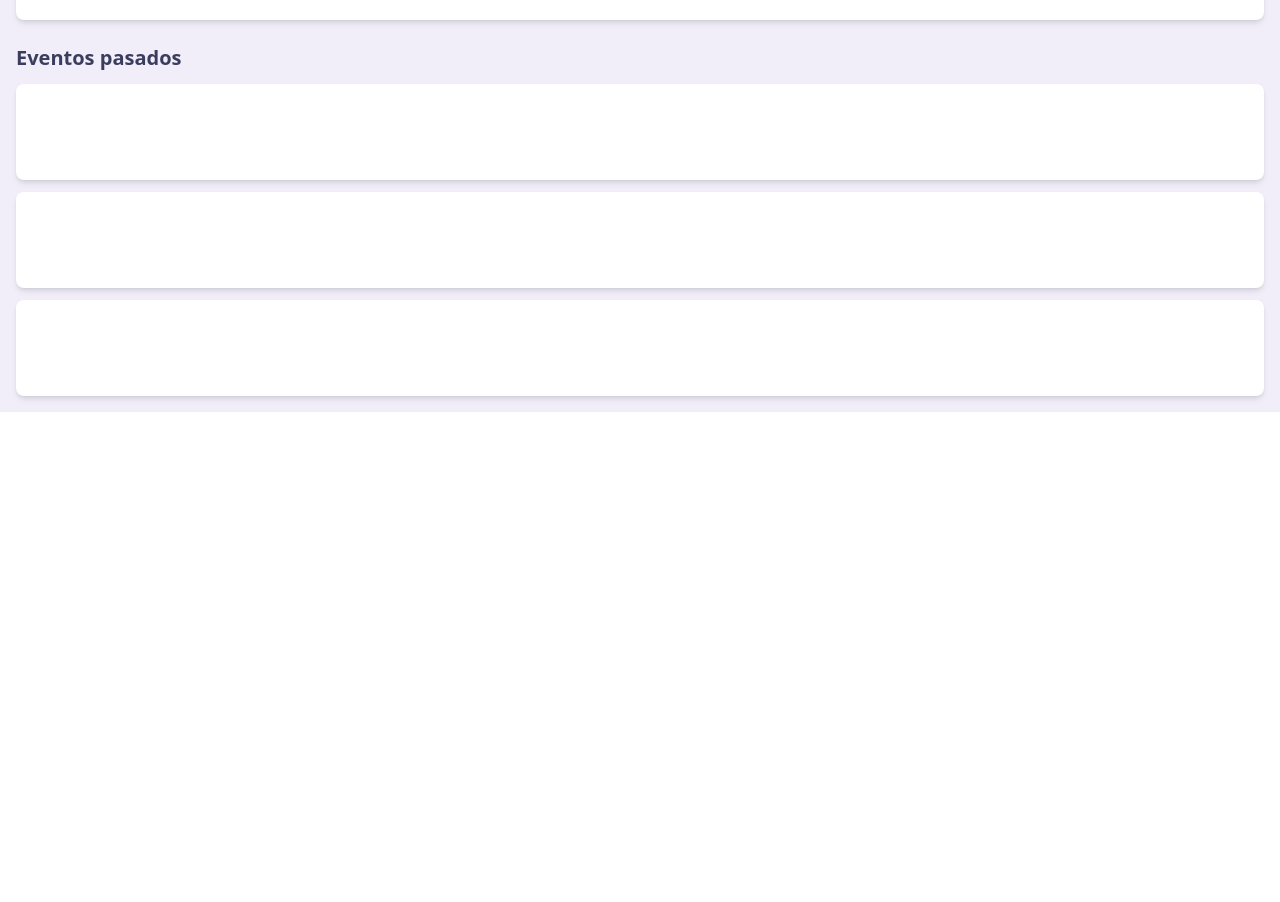
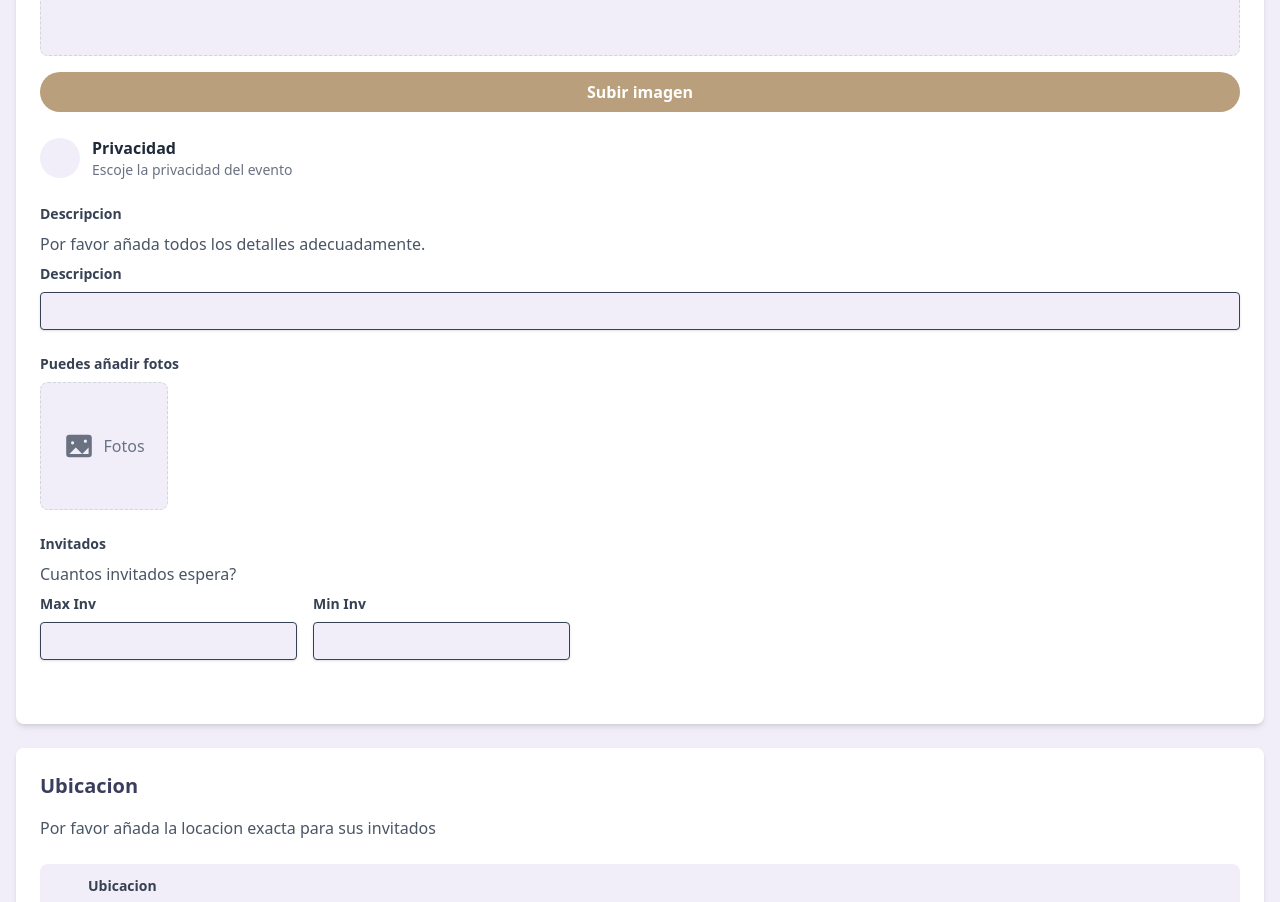
Before and after one commit to GreikRodriguez/Cord, a React (Vite) app: page / in a window 1280 px wide. Shown: the part 500-1402 px from the top of the page. Before the commit the page ends 912 px from the top, so only its background shows below. Built offline with nearby package versions, Linux system fonts and the light colour scheme.

Commit message:
Ajuste a createEvent
se ajustaron todas las entradas de imputs y btns

```diff
--- a/src/components/pages/CreateEventPage.tsx
+++ b/src/components/pages/CreateEventPage.tsx
@@ -37,7 +37,7 @@ export default function CreateEventPage() {
         <div className="mb-6">
             <label htmlFor="event-description" className="block text-gray-700 text-sm font-semibold mb-2">Descripcion</label>
             <p className="text-gray-600 mb-2">Por favor añada todos los detalles adecuadamente.</p>
-            <textarea id="event-description" rows="5" className="shadow-sm appearance-none border rounded w-full py-2 px-3 text-gray-700 leading-tight focus:outline-none focus:shadow-outline bg-[#F1EEF9]"></textarea>
+           <TextInput id="event-description" text="Descripcion" inputType="textarea" style="shadow-sm appearance-none border rounded w-full py-2 px-3 text-gray-700 leading-tight focus:outline-none focus:shadow-outline bg-[#F1EEF9]"/>
         </div>
 
         <div className="mb-6">
@@ -54,8 +54,8 @@ export default function CreateEventPage() {
             <p className="text-gray-700 text-sm font-semibold mb-2">Invitados</p>
             <p className="text-gray-600 mb-2">Cuantos invitados espera?</p>
             <div className="flex space-x-4">
-                <input type="number" placeholder="Max Inv" className="flex-1 shadow-sm appearance-none border rounded py-2 px-3 text-gray-700 leading-tight focus:outline-none focus:shadow-outline bg-[#F1EEF9]"/>
-                <input type="number" placeholder="Min Inv" className="flex-1 shadow-sm appearance-none border rounded py-2 px-3 text-gray-700 leading-tight focus:outline-none focus:shadow-outline bg-[#F1EEF9]"/>
+                 <TextInput id="event-max-inv" text="Max Inv" inputType="number" style="flex-1 shadow-sm appearance-none border rounded py-2 px-3 text-gray-700 leading-tight focus:outline-none focus:shadow-outline bg-[#F1EEF9]"/>
+                <TextInput id="event-min-inv" text="Min Inv" inputType="number" style="flex-1 shadow-sm appearance-none border rounded py-2 px-3 text-gray-700 leading-tight focus:outline-none focus:shadow-outline bg-[#F1EEF9]"/>
             </div>
         </div>
     </div>
@@ -67,20 +67,16 @@ export default function CreateEventPage() {
             <svg className="w-6 h-6 mr-3 text-gray-600" fill="currentColor" viewBox="0 0 20 20">
                 <path fillRule="evenodd" d="M5.05 4.05a7 7 0 119.9 9.9L10 18.9l-4.95-4.95a7 7 0 010-9.9zM10 11a2 2 0 100-4 2 2 0 000 4z" clipRule="evenodd"></path>
             </svg>
-            <p className="text-gray-700 font-semibold">Ubicacion</p>
+            <TextInput id="event-location" text="Ubicacion" inputType="text" style="flex-1 shadow-sm appearance-none border rounded py-2 px-3 text-gray-700 leading-tight focus:outline-none focus:shadow-outline bg-[#F1EEF9]"/>
         </div>
         <p className="text-gray-600 mb-4">Quieres añadir un link externo?</p>
-        <button className="w-full bg-[#B99F7B] hover:bg-[#A38D6D] text-white font-bold py-2 px-4 rounded-full mb-6">
-            Agregar link
-        </button>
+       <Button style="w-full bg-[#B99F7B] hover:bg-[#A38D6D] text-white font-bold py-2 px-4 rounded-full" text="Añadir link externo"/>
     </div>
 
     <div className="bg-white rounded-lg shadow-md p-6 mb-6">
         <h2 className="text-[#3B3D5E] text-xl font-semibold mb-4">Categoria</h2>
         <p className="text-gray-600 mb-6">Por favor añada etiquetas o categorías en las cuales su evento se encuentra</p>
-        <button className="w-full bg-[#B99F7B] hover:bg-[#A38D6D] text-white font-bold py-2 px-4 rounded-full">
-            Categorias
-        </button>
+        <Button style="w-full bg-[#B99F7B] hover:bg-[#A38D6D] text-white font-bold py-2 px-4 rounded-full" text="Agregar categoria"/>
     </div>
 
     <div className="bg-white rounded-lg shadow-md p-6 mb-6">
@@ -115,15 +111,8 @@ export default function CreateEventPage() {
     </div>
 
     <div className="flex justify-between mt-8">
-        <button className="bg-gray-400 hover:bg-gray-500 text-white font-bold py-3 px-6 rounded-lg text-lg">
-            <svg className="w-6 h-6 inline-block mr-2" fill="currentColor" viewBox="0 0 20 20">
-                <path fillRule="evenodd" d="M4.293 4.293a1 1 0 011.414 0L10 8.586l4.293-4.293a1 1 0 111.414 1.414L11.414 10l4.293 4.293a1 1 0 01-1.414 1.414L10 11.414l-4.293 4.293a1 1 0 01-1.414-1.414L8.586 10 4.293 5.707a1 1 0 010-1.414z" clipRule="evenodd"></path>
-            </svg>
-            X
-        </button>
-        <button className="bg-[#B99F7B] hover:bg-[#A38D6D] text-white font-bold py-3 px-6 rounded-lg text-lg">
-            Finalizar
-        </button>
+        <Button style="bg-gray-500 hover:bg-[#A38D6D] text-white font-bold py-3 px-6 rounded-lg text-lg" text="Salir "/>
+        <Button style="bg-[#B99F7B] hover:bg-[#A38D6D] text-white font-bold py-3 px-6 rounded-lg text-lg" text="Terminar"/>
     </div>
 </div>
 
--- a/src/components/ui/Button.tsx
+++ b/src/components/ui/Button.tsx
@@ -1,3 +1,4 @@
+
 interface ButtonProps {
     style: string;
     text: string;
--- a/src/main.tsx
+++ b/src/main.tsx
@@ -9,6 +9,6 @@ import NavBar from './components/ui/NavBar'
 
 createRoot(document.getElementById('root')!).render(
   <StrictMode>
-    <HomePage />
+    <CreateEventPage/>
   </StrictMode>,
 )
```
